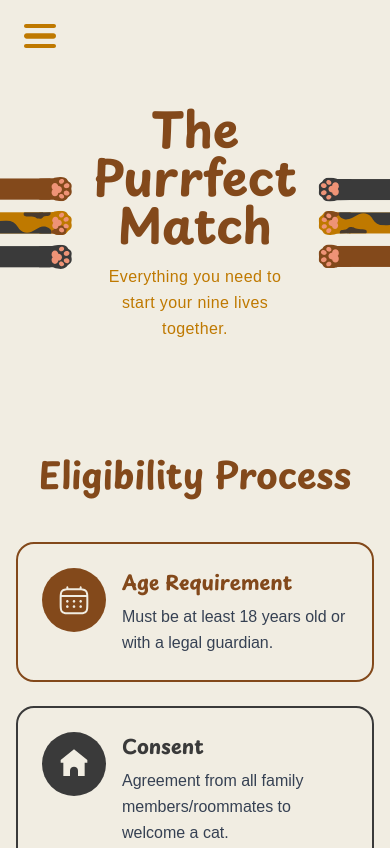
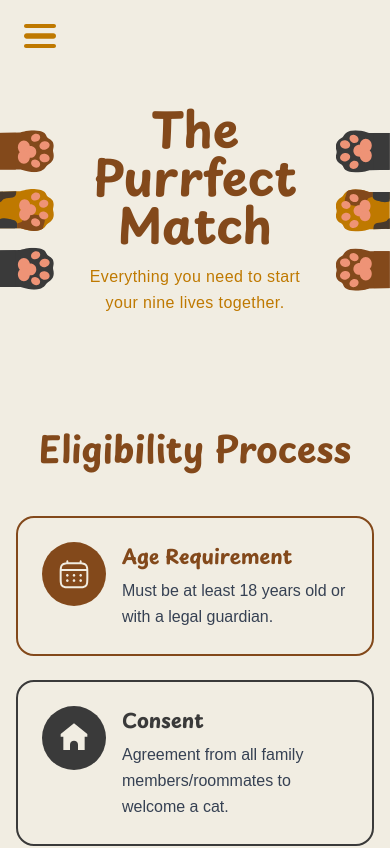
Before and after one commit to SAMAHAN-Systems-Development/cateneo-frontend, a Next.js app: page /adopt-a-cat in a window 390 px wide. Shown: the top 848 px of the page. Built offline with nearby package versions, Linux system fonts and the light colour scheme; a web font is replaced by a local one.

Commit message:
fix: paws image on purrfect match section  mobile screens to reflect figma design

```diff
--- a/src/components/sections/purrfect-match-section.tsx
+++ b/src/components/sections/purrfect-match-section.tsx
@@ -3,7 +3,7 @@ import Image from "next/image";
 export default function PurrfectMatchSection() {
   return (
     <section className="w-full h-auto flex flex-row items-center justify-between py-8 bg-cateneo-white px-0">
-      <div className="flex flex-col justify-between h-full pl-0">
+      <div className="hidden md:flex flex-col justify-between h-full pl-0">
         <Image
           src="/paws.svg"
           alt="Paws icon"
@@ -13,7 +13,17 @@ export default function PurrfectMatchSection() {
         />
       </div>
 
-      <div className="w-full max-w-2xl text-center z-10 relative flex flex-col px-5 ">
+      <div className="flex flex-col justify-between h-full pl-0 md:hidden">
+        <Image
+          src="/mobile-paws.svg"
+          alt="Paws icon"
+          width={250}
+          height={250}
+          className="w-20 h-auto object-contain"
+        />
+      </div>
+
+      <div className="w-full max-w-2xl text-center z-10 relative flex flex-col px-8 ">
         <h1 className="text-5xl md:text-8xl lg:text-8xl font-bold mb-4 text-cateneo-darkbrown font-playpen ">
           The Purrfect Match
         </h1>
@@ -22,7 +32,8 @@ export default function PurrfectMatchSection() {
           Everything you need to start your nine lives together.
         </p>
       </div>
-      <div className="flex flex-col justify-between h-full pr-0">
+      {/* DESKTOP RIGHT PAWS */}
+      <div className="hidden md:flex flex-col justify-between h-full pl-0">
         <Image
           src="/paws.svg"
           alt="Paws icon"
@@ -31,6 +42,16 @@ export default function PurrfectMatchSection() {
           className="w-auto h-auto object-contain rotate-180"
         />
       </div>
+      {/* MOBILE RIGHT PAWS */}
+      <div className="flex flex-col justify-between h-full pl-0 md:hidden">
+        <Image
+          src="/mobile-paws.svg"
+          alt="Paws icon"
+          width={250}
+          height={250}
+          className="w-20 h-auto object-contain rotate-180"
+        />
+      </div>
     </section>
   );
 }
```
Also changed, not shown: public/mobile-paws.svg (added).
